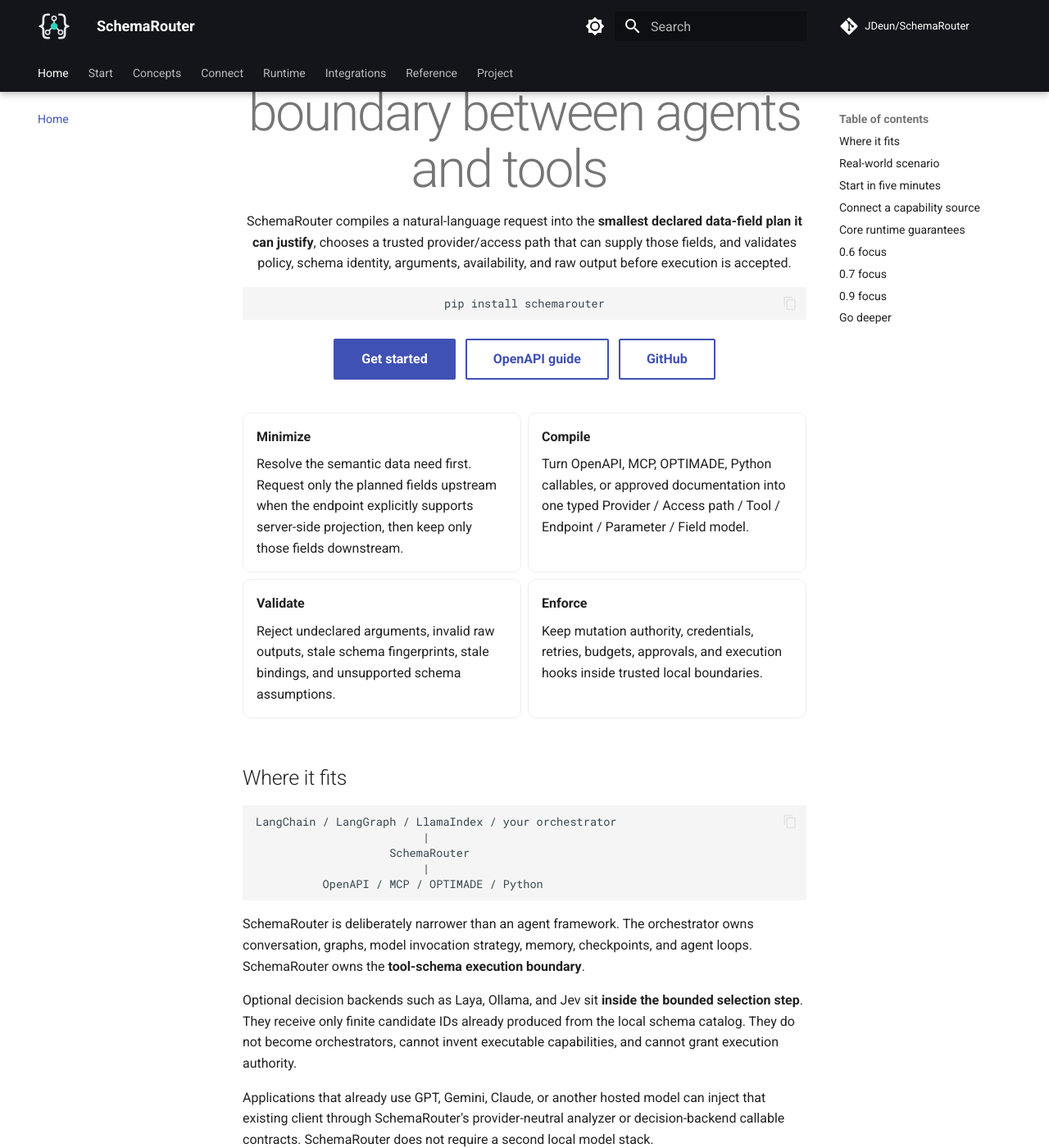
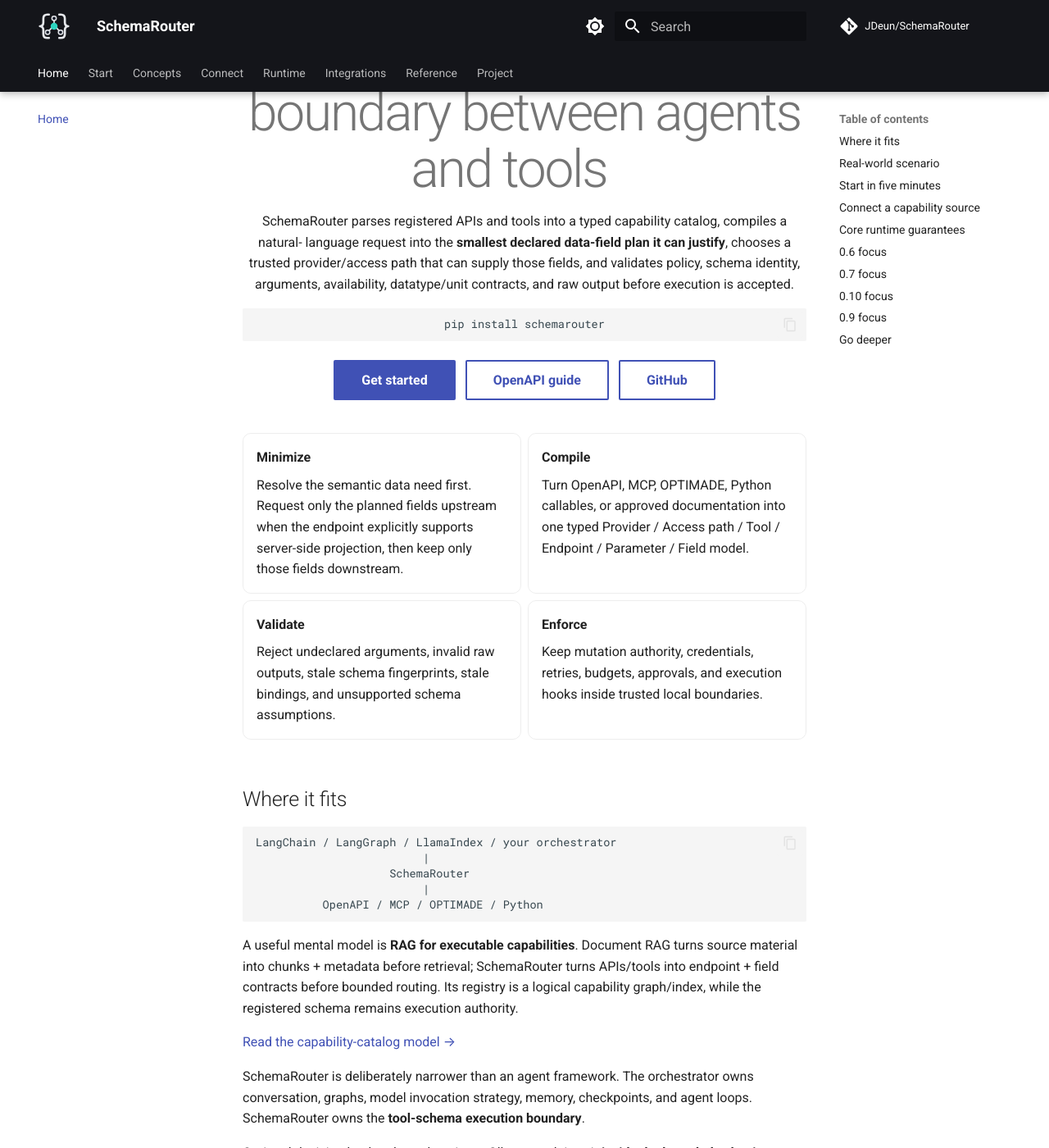
Before and after one commit to JDeun/SchemaRouter, an MkDocs documentation site: the page built from docs/index.md, in a window 1280 px wide and 1400 px high, scrolled down 381 px. Shown: the whole window at 82% size. Built offline with MkDocs 1.6.1 and Material for MkDocs 9.7.7, drawn with Linux system fonts in a browser that asks for light colours; comment, search, counter and statistics services are not loaded; some of the changed text lies outside the part shown.

Commit message:
docs: make 0.10 architecture and research boundary explicit

````diff
--- a/docs/index.md
+++ b/docs/index.md
@@ -5,13 +5,14 @@
 
 <div class="sr-hero" markdown>
 
-<span class="sr-kicker">SchemaRouter 0.9.0</span>
+<span class="sr-kicker">SchemaRouter 0.10.0</span>
 
 # Put a typed execution boundary between agents and tools
 
-SchemaRouter compiles a natural-language request into the **smallest declared data-field plan it can
-justify**, chooses a trusted provider/access path that can supply those fields, and validates policy,
-schema identity, arguments, availability, and raw output before execution is accepted.
+SchemaRouter parses registered APIs and tools into a typed capability catalog, compiles a natural-
+language request into the **smallest declared data-field plan it can justify**, chooses a trusted
+provider/access path that can supply those fields, and validates policy, schema identity, arguments,
+availability, datatype/unit contracts, and raw output before execution is accepted.
 
 ```bash
 pip install schemarouter
@@ -56,6 +57,13 @@
                          |
           OpenAPI / MCP / OPTIMADE / Python
 ```
+
+A useful mental model is **RAG for executable capabilities**. Document RAG turns source material
+into chunks + metadata before retrieval; SchemaRouter turns APIs/tools into endpoint + field
+contracts before bounded routing. Its registry is a logical capability graph/index, while the
+registered schema remains execution authority.
+
+[Read the capability-catalog model →](concepts/capability-catalog.md)
 
 SchemaRouter is deliberately narrower than an agent framework. The orchestrator owns conversation,
 graphs, model invocation strategy, memory, checkpoints, and agent loops. SchemaRouter owns the
@@ -182,6 +190,21 @@
 
 [Read the 0.7.0 release notes →](releases/0.7.0.md)
 
+## 0.10 focus
+
+Version `0.10.0` consolidates the product model and research boundary. It keeps field-first,
+route-second planning as the stable path; treats declared JSON datatype/shape, semantic IDs, optional
+units, explicit affine unit normalization, and exact qualifiers as part of the capability contract;
+and keeps learned decision providers bounded and optional.
+
+The current open-set research target is not presented as solved. The strongest executable canonical
+DEV candidate passed the standing target, but the exact frozen zero-overlap fresh confirmation
+failed materially on near-domain rejection, false-route rate, supported exact routing, and p95.
+No production-target candidate was promoted from that cycle.
+
+[Read the 0.10.0 release notes →](releases/0.10.0.md) ·
+[Read the routing research status →](research/routing-status.md)
+
 ## 0.9 focus
 
 Version `0.9.0` adds a provider-neutral bounded pairwise decision backend for application-owned
````
